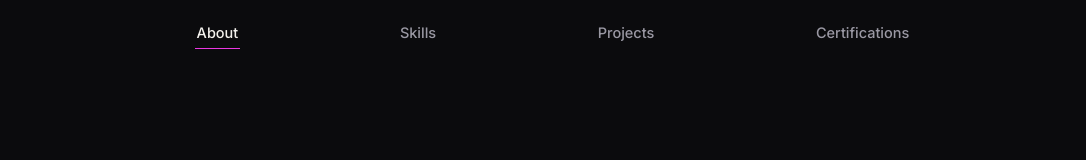
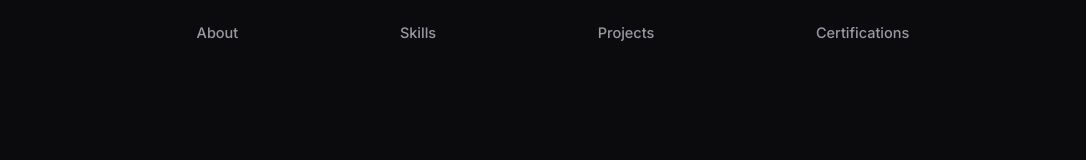
Before and after one commit to l0keshbabu/personal_portfolio, a React (Vite) app: page / in a window 1280 px wide. Shown: the top 160 px of the page, without its empty margins (87-1173 px from the left). Built offline with nearby package versions, Linux system fonts and the light colour scheme.

Commit message:
fix: clear active navbar state on landing page

```diff
--- a/src/App.jsx
+++ b/src/App.jsx
@@ -29,9 +29,19 @@ function App() {
       const el = document.getElementById(id)
       if (el) observer.observe(el)
     })
+      const handleScroll = () => {
+  const aboutSection = document.getElementById('about')
 
-    return () => observer.disconnect()
-  }, [])
+  if (aboutSection && window.scrollY < aboutSection.offsetTop - 120) {
+    setActiveSection('')
+  }
+}
+
+window.addEventListener('scroll', handleScroll)
+    return () => {
+  observer.disconnect()
+  window.removeEventListener('scroll', handleScroll)
+}}, [])
 
   return (
     <div className="app-shell">
```
